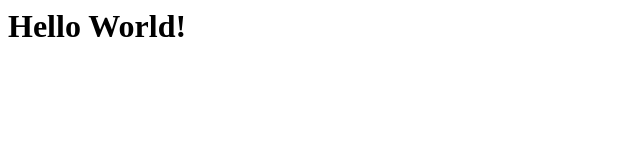
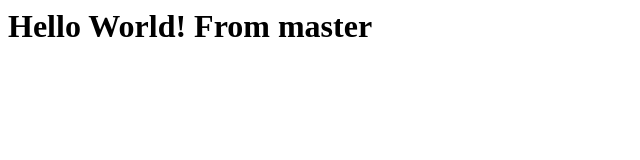
Before and after one commit to hb4y/test-codepipeline-html, a plain HTML site: page index.html in a window 1280 px wide. Shown: the whole page, without its empty margins (0-640 px from the left). Drawn offline with Linux system fonts and the light colour scheme.

Commit message:
Update index.html

```diff
--- a/index.html
+++ b/index.html
@@ -1,5 +1,5 @@
 <html>
     <body>
-        <h1>Hello World!</h1>
+        <h1>Hello World! From master</h1>
     </body>
 </html>
```
